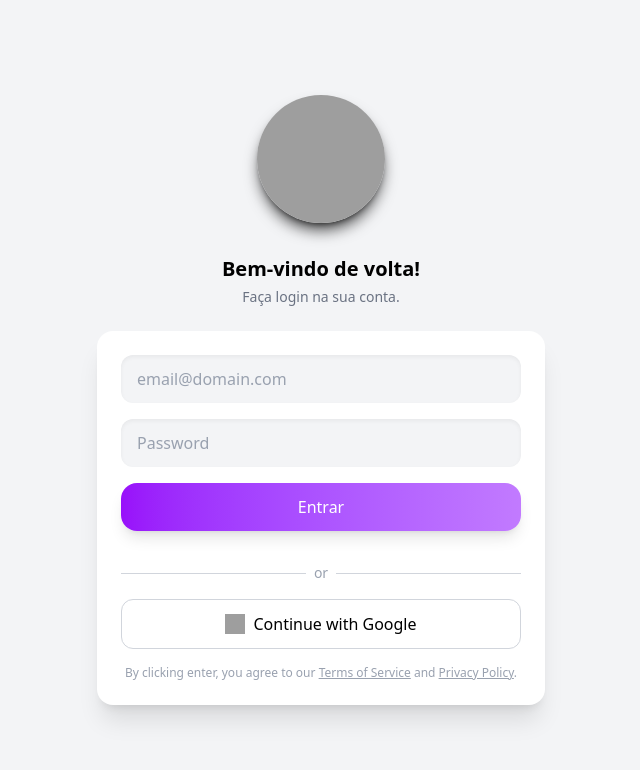
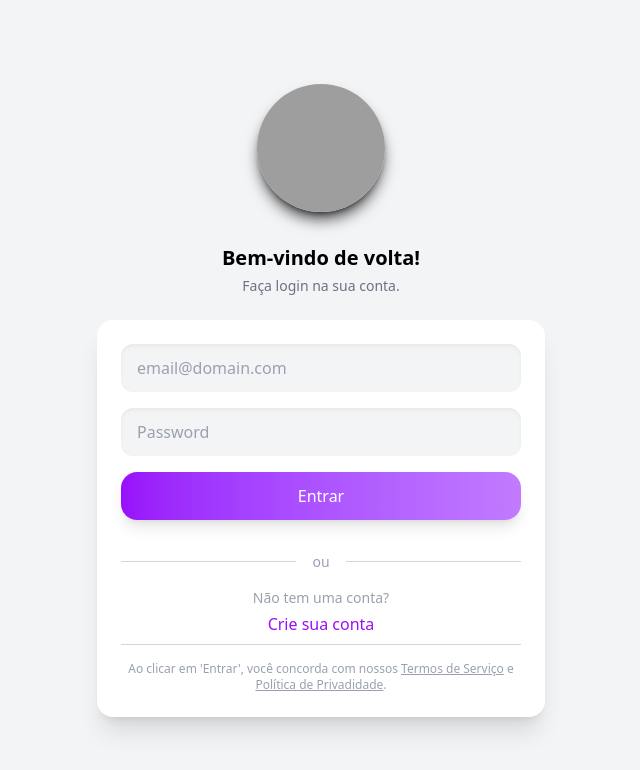
Before and after one commit to cezzarCz/todo-points-app, a React (Vite) app in the folder client/: page /login in a window 1280 px wide. Shown: the top 770 px of the page, without its empty margins (319-959 px from the left). Built offline with nearby package versions, Linux system fonts and the light colour scheme; no server answers; grey boxes are pictures that could not be loaded.

Commit message:
Atualizações na página de login

```diff
--- a/client/src/components/Login.jsx
+++ b/client/src/components/Login.jsx
@@ -93,30 +93,26 @@ export default function Login() {
                     {loading ? 'Entrando...' : 'Entrar'}
                 </button>
 
-                {/* Divider “or” */}
-                <div className="flex items-center my-4">
-                    <div className="flex-grow h-px bg-gray-300" />
-                    <span className="px-2 text-gray-400 text-sm">or</span>
-                    <div className="flex-grow h-px bg-gray-300" />
+                {/* Divisor */}
+                <div className="flex flex-col items-center my-4">
+                    <div className="flex items-center w-full mb-4">
+                        <div className="flex-1 h-px bg-gray-300" />
+                        <span className="mx-4 text-gray-400 text-sm">ou</span>
+                        <div className="flex-1 h-px bg-gray-300" />
+                    </div>
+                    <span className="text-gray-400 text-sm mb-1">Não tem uma conta?</span>
+                    <a href="/register" className="text-purple-600 hover:underline mb-2">Crie sua conta</a>
+                    <div className="w-full h-px bg-gray-300" />
                 </div>
-
-                {/* Social Buttons */}
-                <button
-                    type="button"
-                    className="w-full flex items-center justify-center py-3 rounded-xl border border-gray-300 hover:bg-gray-50 transition"
-                >
-                    <img src="/icons/google.svg" alt="Google" className="w-5 h-5 mr-2" />
-                    Continue with Google
-                </button>
 
                 {/* Terms */}
                 <p className="text-xs text-gray-400 mt-4 text-center">
-                    By clicking enter, you agree to our{' '}
-                    <a href="#" className="underline">Terms of Service</a> and{' '}
-                    <a href="#" className="underline">Privacy Policy</a>.
+                    Ao clicar em 'Entrar', você concorda com nossos{' '}
+                    <a href="#" className="underline">Termos de Serviço</a> e{' '}
+                    <a href="#" className="underline">Política de Privadidade</a>.
                 </p>
-            </form>
-        </div>
+            </form >
+        </div >
     );
 }
 1
```
